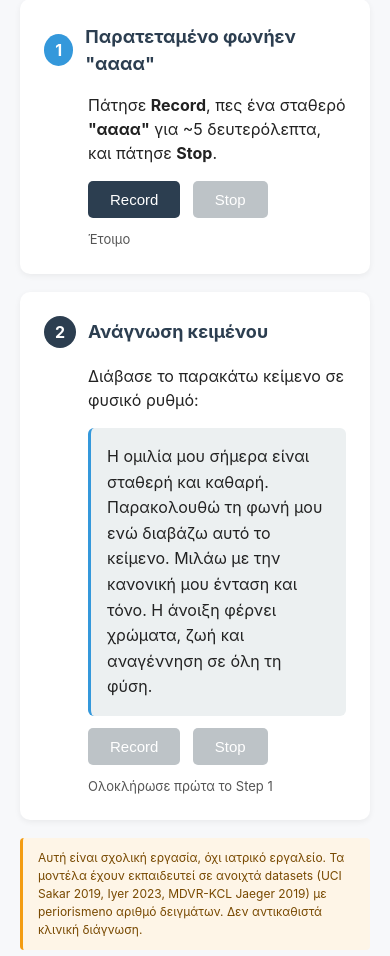
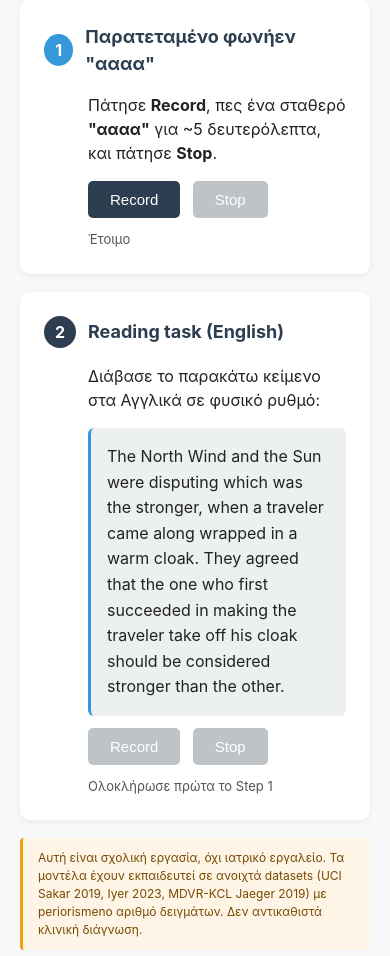
Before and after one commit to gksprom/parkinsons-voice-detection, a Flask app: page / in a window 390 px wide. Shown: the part 228-1184 px from the top of the page. Run offline with Flask 3, Linux system fonts and the light colour scheme; parts of the project's set-up code (start-up, migrations or seed data) failed here and were passed over.

Commit message:
Replace Greek reading passage with English 'The North Wind and the Sun' excerpt
Classic phonetic passage used in speech research (IPA standard).
Better aligned with the MDVR-KCL training data (English read text).

```diff
--- a/app/app.py
+++ b/app/app.py
@@ -66,12 +66,13 @@ mdvr_explainer = ModelExplainer(mdvr_model, mdvr_df[FEATURE_NAMES].values,
                                  mdvr_df['class'].values, FEATURE_NAMES)
 print('SHAP explainers ready')
 
-# Ελληνικό κείμενο για ανάγνωση (Part 2)
+# Reading passage για Part 2 — απόσπασμα από "The North Wind and the Sun"
+# (classic phonetic passage που χρησιμοποιείται σε speech research, IPA standard).
 GREEK_READING_TEXT = (
-    'Η ομιλία μου σήμερα είναι σταθερή και καθαρή. '
-    'Παρακολουθώ τη φωνή μου ενώ διαβάζω αυτό το κείμενο. '
-    'Μιλάω με την κανονική μου ένταση και τόνο. '
-    'Η άνοιξη φέρνει χρώματα, ζωή και αναγέννηση σε όλη τη φύση.'
+    'The North Wind and the Sun were disputing which was the stronger, '
+    'when a traveler came along wrapped in a warm cloak. '
+    'They agreed that the one who first succeeded in making the traveler '
+    'take off his cloak should be considered stronger than the other.'
 )
 
 
--- a/app/templates/index.html
+++ b/app/templates/index.html
@@ -207,10 +207,10 @@
     <div class="card step" id="step2">
         <div class="step-header">
             <div class="step-num" id="step2-num">2</div>
-            <h2>Ανάγνωση κειμένου</h2>
+            <h2>Reading task (English)</h2>
         </div>
         <div class="step-content">
-            <p>Διάβασε το παρακάτω κείμενο σε φυσικό ρυθμό:</p>
+            <p>Διάβασε το παρακάτω κείμενο στα Αγγλικά σε φυσικό ρυθμό:</p>
             <div class="reading-text">{{ reading_text }}</div>
             <button id="rec2Btn" disabled>Record</button>
             <button id="stop2Btn" disabled>Stop</button>
```
